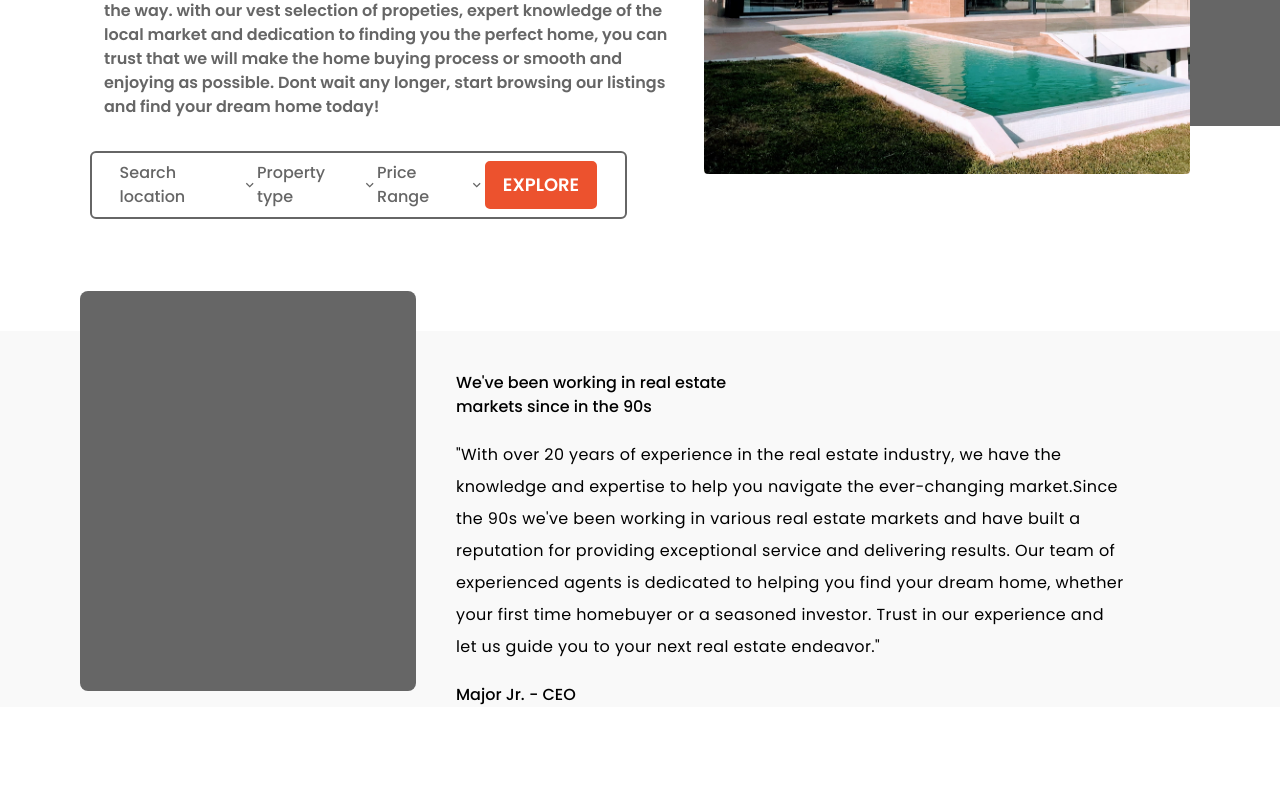
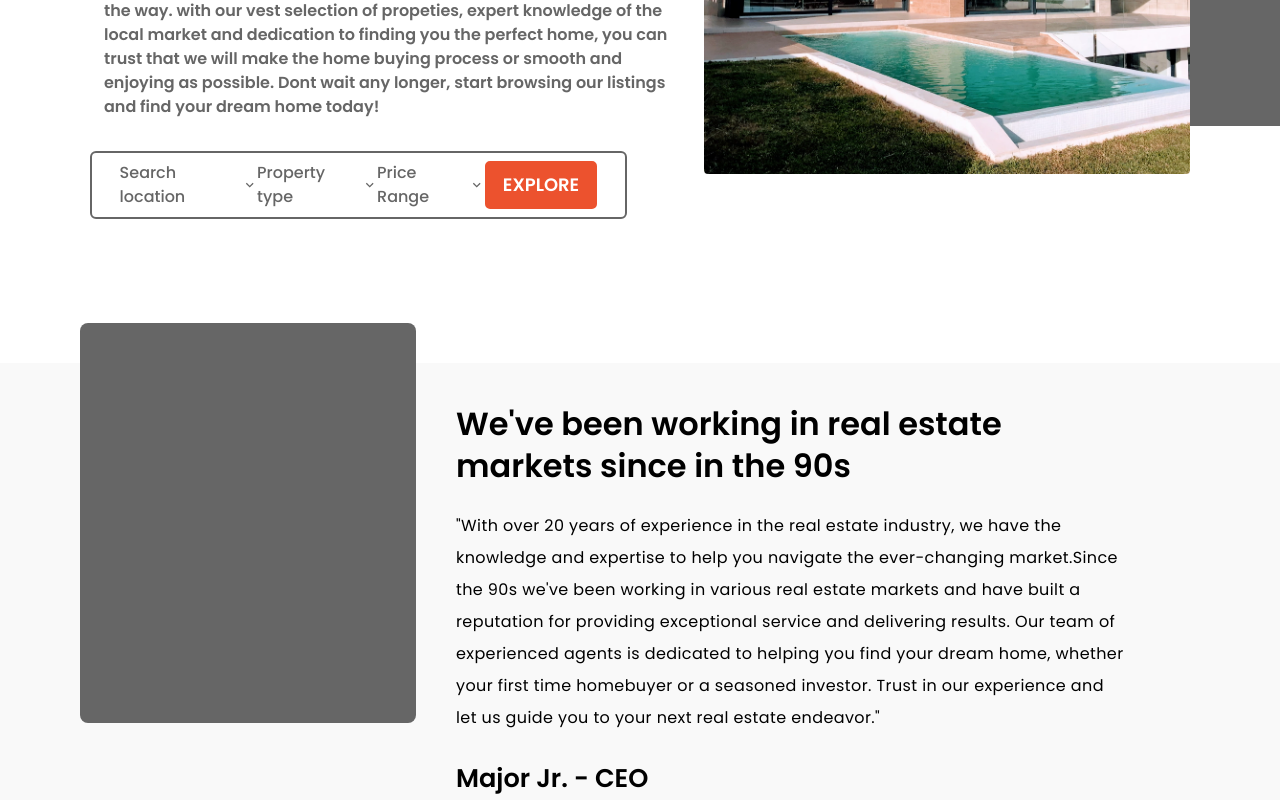
Before and after one commit to jennifer-pecky/estate-website, a React (Create React App) app: page / in a window 1280 px wide. Shown: the part 377-1177 px from the top of the page. Before the commit the page ends 1084 px from the top, so only its background shows below. Built offline with nearby package versions, Linux system fonts and the light colour scheme.

Commit message:
made some changes

```diff
--- a/src/components/Ui/second-hero/CEO.js
+++ b/src/components/Ui/second-hero/CEO.js
@@ -12,10 +12,10 @@ const CEO = () => {
                     <div className={`bg-[#666666] h-[400px]  rounded-lg mb-10 absolute w-full -top-20 `}></div>
                 </div>
 
-                <div className=' w-[70%] flex flex-col space-y-5'>
-                    <h1>We've been working in real estate <br /> markets since in the 90s</h1>
+                <div className=' w-[70%] flex flex-col space-y-6'>
+                    <h1 className='text-[2rem] leading-[2.6rem] text-[#000000] font-semibold'>We've been working in real estate <br /> markets since in the 90s</h1>
                     <p className='max-w-[90%] leading-loose tracking-wide'>"With over 20 years of experience in the real estate industry, we have the knowledge and expertise to help you navigate the ever-changing market.Since the 90s we've been working in various real estate markets and have built a reputation for providing exceptional service and delivering results. Our team of experienced agents is dedicated to helping you find your dream home, whether your first time homebuyer or a seasoned investor. Trust in our experience and let us guide you to your next real estate endeavor."</p>
-                    <h2>Major Jr. - CEO</h2>
+                    <h2 className='text-[1.6rem] leading-[2.6rem] text-[#000000] font-semibold'>Major Jr. - CEO</h2>
                 </div>
             </div>
         </section>
--- a/src/styles/styles.tailwind.js
+++ b/src/styles/styles.tailwind.js
@@ -1,5 +1,5 @@
 const styles = {
-    globalPadding: "mt-28"
+    globalPadding: "mt-36"
 }
 
 export { styles }
```
